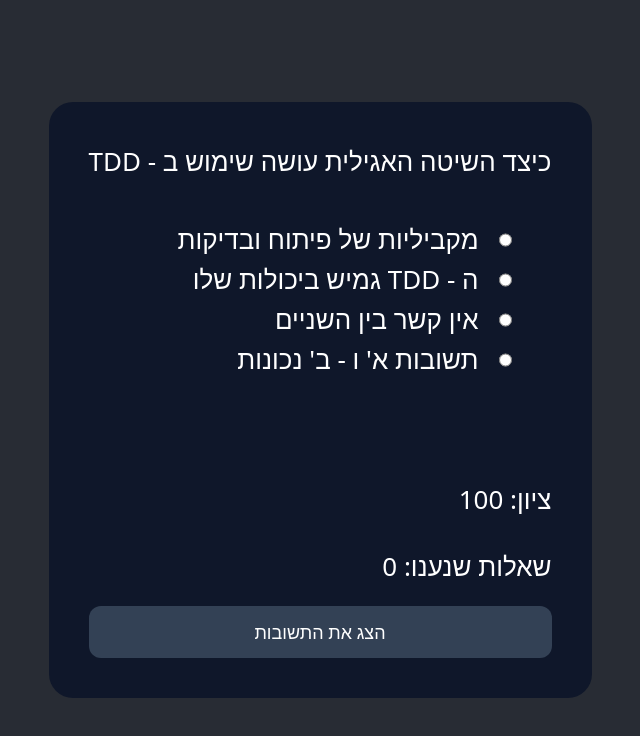
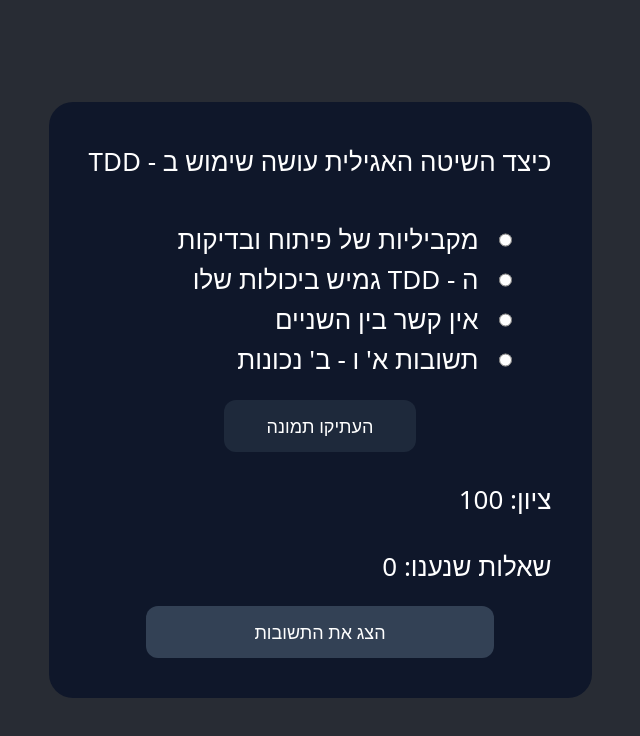
Before and after one commit to IgalKF/Academy.Quizez.ProgramEngineeringClient, a React (Create React App) app: page / in a window 1280 px wide. Shown: the top 736 px of the page, without its empty margins (320-960 px from the left). Built offline with nearby package versions, Linux system fonts and the light colour scheme.

Commit message:
share image 4

```diff
--- a/src/features/QuizItem/QuizItem.tsx
+++ b/src/features/QuizItem/QuizItem.tsx
@@ -19,10 +19,10 @@ const QuizItem = () => {
 
         if (ref.current) {
             const x = buttonRef.current?.className!;
-            if (buttonRef.current){
+            if (buttonRef.current) {
                 buttonRef.current.className = 'invisible';
             }
-            htmlToImage.toBlob(ref.current)
+            htmlToImage.toBlob(ref.current, { backgroundColor: 'rgb(15 23 42)' })
                 .then(dataUrl => {
                     if (dataUrl) {
                         const file = new File(
@@ -32,10 +32,23 @@ const QuizItem = () => {
                             files: [file],
                         };
 
-                        if (buttonRef.current){
+                        if (buttonRef.current) {
                             buttonRef.current.className = x;
+
+                            if (window.innerWidth < 480)
+                                navigator.share(shareData);
+                            else {
+                                navigator.clipboard.write([
+                                    new ClipboardItem({
+                                        [dataUrl.type]: dataUrl
+                                    })]);
+
+                                buttonRef.current.innerHTML = 'הועתק!'
+                                setTimeout(() => {
+                                    buttonRef.current!.innerHTML = 'העתיקו תמונה'
+                                }, 3000);
+                            }
                         }
-                        navigator.share(shareData);
                     }
                 })
                 .catch(function (error) {
@@ -64,14 +77,14 @@ const QuizItem = () => {
                         </div>
                     ))}
                 </form>
-                <div className="flex flex-col-reverse">
+                <div className="flex items-center flex-col-reverse">
                     {showResults
-                        ? <button className="bg-slate-500 p-3 text-lg mt-5 rounded-xl" onClick={() => { setShowResults(!showResults); setIndex(index + 1); setSelectedId({ answer: '', right: false }); }}>המשך לשאלה הבאה</button>
-                        : <button disabled={selectedId.answer === ''} className="bg-slate-700 p-3 text-lg mt-5 rounded-xl" onClick={() => { setShowResults(!showResults); if (selectedId.right) setScoreCount(x => x + 1); }}>הצג את התשובות</button>
+                        ? <button className="w-9/12 bg-slate-500 p-3 text-lg mt-5 rounded-xl" onClick={() => { setShowResults(!showResults); setIndex(index + 1); setSelectedId({ answer: '', right: false }); }}>המשך לשאלה הבאה</button>
+                        : <button disabled={selectedId.answer === ''} className="w-9/12 bg-slate-700 p-3 text-lg mt-5 rounded-xl" onClick={() => { setShowResults(!showResults); if (selectedId.right) setScoreCount(x => x + 1); }}>הצג את התשובות</button>
                     }
-                    <div className="float-left mt-7">{!showResults ? <div>שאלות שנענו: {index}</div> : '...'}</div>
-                    <div className="float-left mt-7">{!showResults ? 'ציון: ' + Math.floor(scoreCount / (index + 1) * 100) : '...'}</div>
-                    <button ref={buttonRef}  onClick={createImage} className="sm:invisible float-left bg-slate-800 p-3 text-lg mt-5 ml-5 mr-5 rounded-xl">שתפו תמונה</button>
+                    <div className="float-left mt-7 w-full">{!showResults ? <div>שאלות שנענו: {index}</div> : '...'}</div>
+                    <div className="float-left mt-7 w-full">{!showResults ? 'ציון: ' + Math.floor(scoreCount / (index + 1) * 100) : '...'}</div>
+                    <button ref={buttonRef} onClick={createImage} className="w-5/12 mx-auto bg-slate-800 p-3 text-lg mt-5 ml-5 mr-5 rounded-xl">{window.innerWidth < 480 ? 'שתפו' : 'העתיקו'} תמונה</button>
                 </div>
             </div>
         </div>
```
